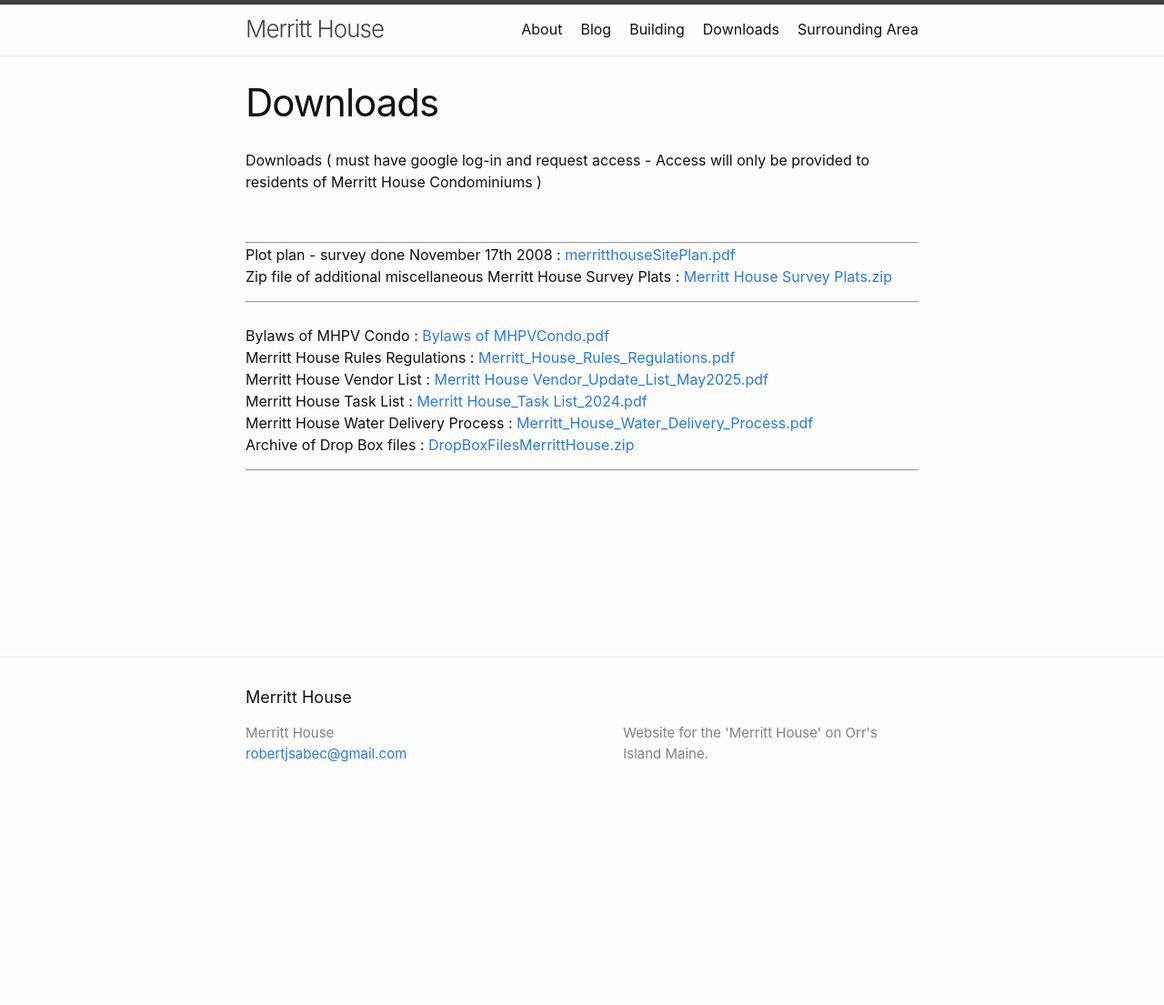
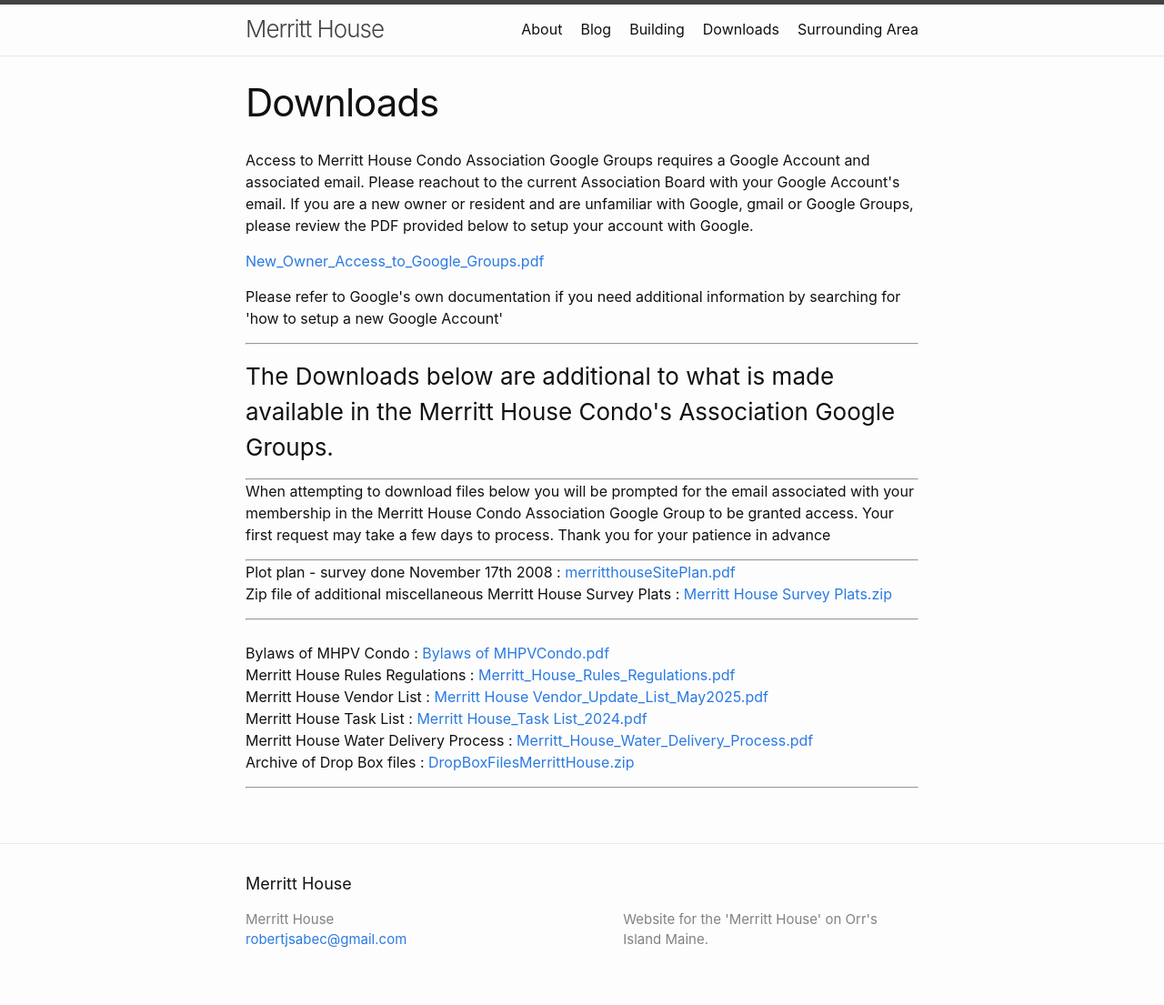
Before and after one commit to rsabec/merritthouse, a Jekyll site: the page built from downloads.markdown, in a window 1280 px wide. Shown: the whole page at 91% size. Built offline with Jekyll 4.4.1, drawn with Linux system fonts in a browser that asks for light colours; before the commit the page ends 900 px from its top, so only the background shows below that.

Commit message:
added download
downlads update

```diff
--- a/downloads.markdown
+++ b/downloads.markdown
@@ -4,9 +4,14 @@
 permalink: /downloads/
 ---
 
+<p>Access to Merritt House Condo Association Google Groups requires a Google Account and associated email. Please reachout to the current Association Board with your Google Account's email.  If you are a new owner or resident and are unfamiliar with Google, gmail or Google Groups, please review the PDF provided below to setup your account with Google. </p>
+<a href="../files/New_Owner_Access_to_Google_Groups.pdf" download> New_Owner_Access_to_Google_Groups.pdf </a>
 
-<p>Downloads ( must have google log-in and request access - Access will only be provided to residents of Merritt House Condominiums )</p>
-<br>
+<p>Please refer to Google's own documentation if you need additional information by searching for 'how to setup a new Google Account'  </p>
+<hr>
+<p><h3>The Downloads below are additional to what is made available in the Merritt House Condo's Association Google Groups.</h3>
+<hr>
+  When attempting to download files below you will be prompted for the email associated with your membership in the Merritt House Condo Association Google Group to be granted access.  Your first request may take a few days to process.  Thank you for your patience in advance</p>
 <hr>
 Plot plan - survey done November 17th 2008 :
 	<a href="https://drive.google.com/file/d/1t45DL1FopYxRsHJDIbwkYTdxyFXAW3KG/view?usp=sharing">merritthouseSitePlan.pdf</a>
```
Also changed, not shown: 2 other files.
